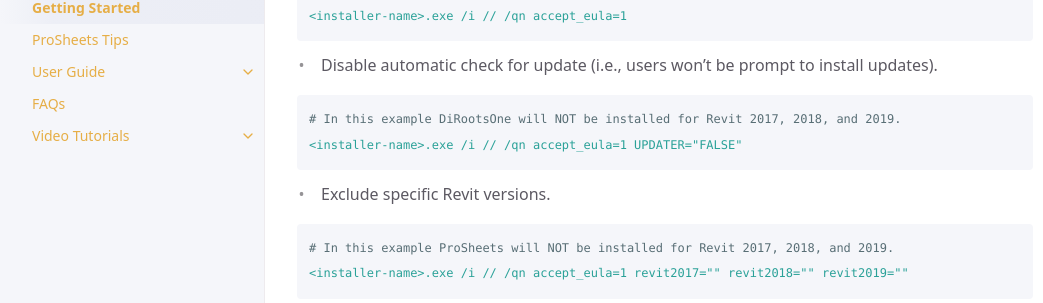
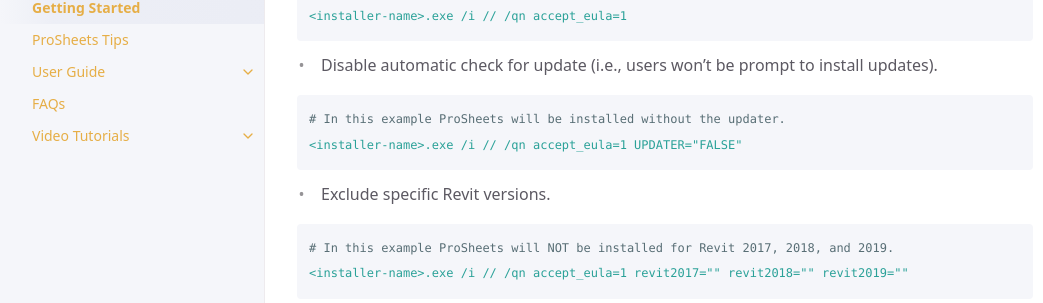
Before and after one commit to DiRoots-Limited/DiRoots.ProSheets.Releases, a Jekyll site: the page built from docs/getting-started.md, in a window 1280 px wide and 900 px high, scrolled down 2651 px. Shown: the part 148-451 px from the top of the window, without its empty margins (107-1150 px from the left). Built offline with Jekyll 4.4.1, drawn with Linux system fonts in a browser that asks for light colours.

Commit message:
fix:  wrong instructions on the updater, Silent Installation

````diff
--- a/docs/getting-started.md
+++ b/docs/getting-started.md
@@ -72,7 +72,7 @@ This method is ideal for IT administrators who want to deploy ProSheets to multi
 - Disable automatic check for update (i.e., users won't be prompt to install updates).
 
 ```yaml
-# In this example DiRootsOne will NOT be installed for Revit 2017, 2018, and 2019.
+# In this example ProSheets will be installed without the updater.
 <installer-name>.exe /i // /qn accept_eula=1 UPDATER="FALSE"
 ```
 
````
